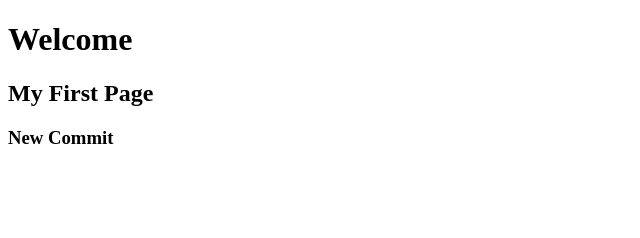
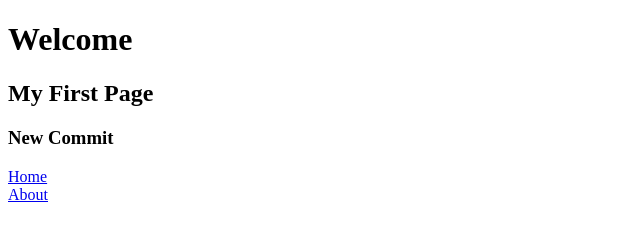
Before and after one commit to moorthid2023/old-portfolio, a plain HTML site: page index.html in a window 1280 px wide. Shown: the whole page, without its empty margins (0-640 px from the left). Drawn offline with Linux system fonts and the light colour scheme.

Commit message:
Update index.html

```diff
--- a/index.html
+++ b/index.html
@@ -10,5 +10,6 @@
     <h1>Welcome</h1>
     <h2>My First Page</h2>
     <h3>New Commit</h3>
+    <div><a href="/home.html">Home</a><br><a href="/about.html">About</a><br></div>
 </body>
 </html>
```
